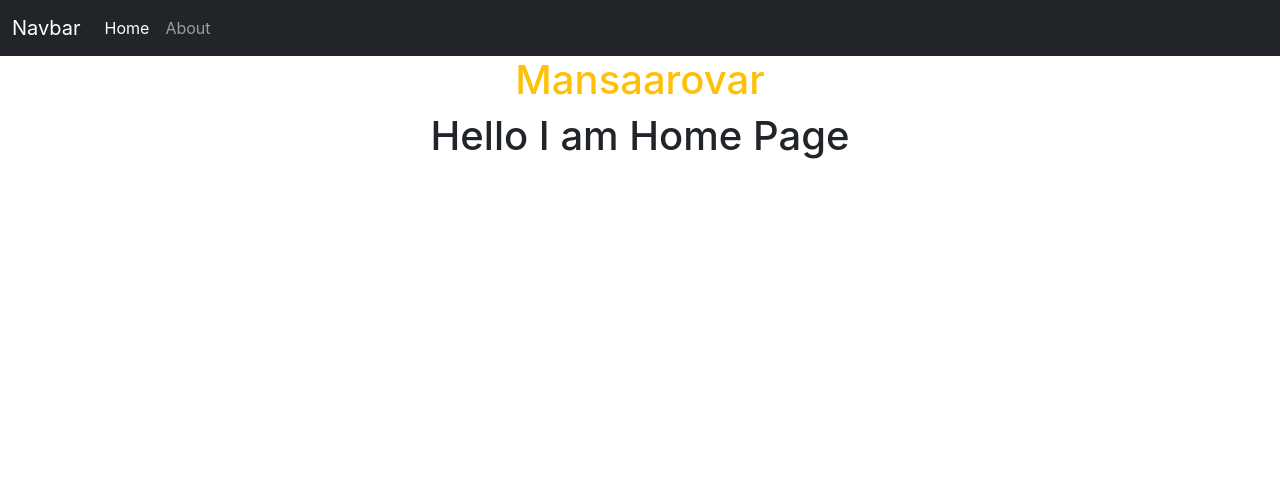
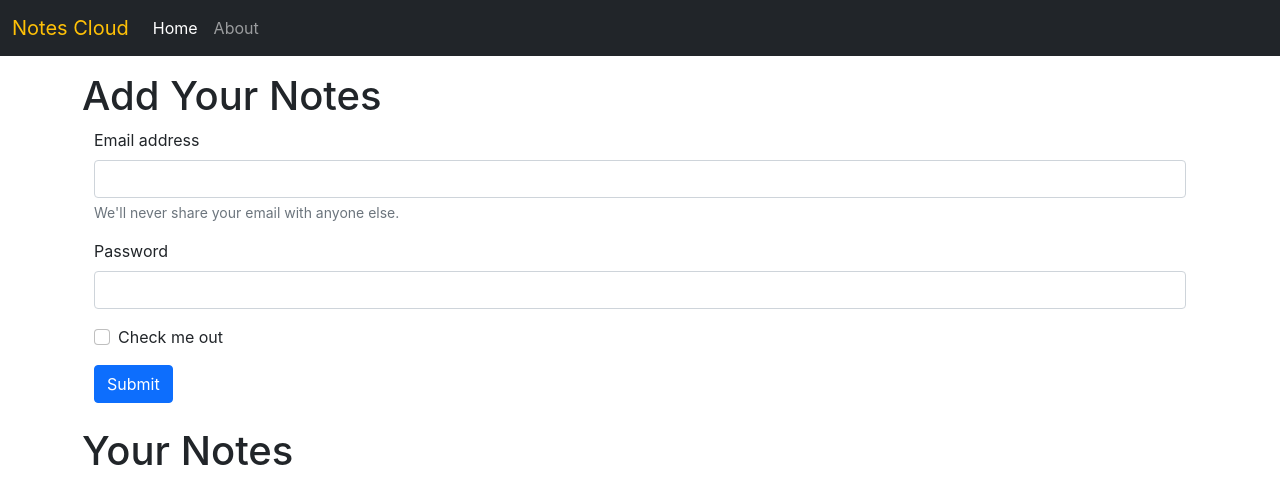
Before and after one commit to SHIVAM1422000/Cloud-Notes_MERN-Stack, a React (Create React App) app: page / in a window 1280 px wide. Shown: the top 504 px of the page. Built offline with nearby package versions, Linux system fonts and the light colour scheme.

Commit message:
Added Note State Context in the App

```diff
--- a/src/App.js
+++ b/src/App.js
@@ -2,44 +2,30 @@ import './App.css';
 import Navbar from './Components/Navbar';
 import Home from './Components/Home';
 import About from './Components/About';
+import NoteState from './Context/Notes/noteState';
+// import NoteContext from './Context/Notes/noteContext';
 
 import {
   BrowserRouter as Router,
   Switch,
   Route,
-  Link
 } from "react-router-dom";
 
 function App() {
   return (
+    <>
+    <NoteState>
     <Router>
-      <div className="App">
-      <Navbar/>
-       <h1 className='text-warning'>Mansaarovar</h1>
-
-        {/* Navigations Links  */}
-    {/* <nav>
-          <ul>
-            <li>
-              <Link to="/">Home</Link>
-            </li>
-            <li>
-              <Link to="/about">About</Link>
-            </li>
-          </ul>
-        </nav> */}
-
-
-        {/* // adiing paths here */}
+       <Navbar/>
+      <div className="container">
         <Switch>
           <Route exact path="/"><Home/></Route>
           <Route exact path="/about"> <About/></Route>
         </Switch>
-
-</div>
+   </div>
     </Router>
-
-
+      </NoteState>
+</>
   );
 }
 
--- a/src/Components/About.js
+++ b/src/Components/About.js
@@ -1,18 +1,11 @@
-import React, { Component } from 'react'
-import PropTypes from 'prop-types'
+import React from 'react'
 
-export class About extends Component {
-    // static propTypes = {
-
-    // }
-
-    render() {
-        return (
-            <div>
-                <h1> I am about Radhey</h1>
-            </div>
-        )
-    }
+function About() {
+    return (
+        <div>
+            <h1>I am About Radhe</h1>
+        </div>
+    )
 }
 
 export default About
--- a/src/Components/Home.js
+++ b/src/Components/Home.js
@@ -1,18 +1,40 @@
-import React, { Component } from 'react'
-import PropTypes from 'prop-types'
+import React ,{useContext} from 'react';
+import NoteContext from '../Context/Notes/noteContext';
+import NoteItem from './NoteItem';
+function Home(props) {
 
-export class Home extends Component {
-    // static propTypes = {
+ const context = useContext(NoteContext);
+ const {notes,setNotes} = context;
+ console.log(notes);
 
-    // }
+    return (
+        <div>
+           <h1 className='mt-3'>Add Your Notes</h1>
+           <div className="container">
+           <form>
+  <div className="mb-3">
+    <label for="exampleInputEmail1" className="form-label">Email address</label>
+    <input type="email" className="form-control" id="exampleInputEmail1" aria-describedby="emailHelp"/>
+    <div id="emailHelp" className="form-text">We'll never share your email with anyone else.</div>
+  </div>
+  <div className="mb-3">
+    <label for="exampleInputPassword1" className="form-label">Password</label>
+    <input type="password" className="form-control" id="exampleInputPassword1"/>
+  </div>
+  <div className="mb-3 form-check">
+    <input type="checkbox" className="form-check-input" id="exampleCheck1"/>
+    <label className="form-check-label" for="exampleCheck1">Check me out</label>
+  </div>
+  <button type="submit" className="btn btn-primary">Submit</button>
+</form>
+               </div>
+           <h1 className='mt-4'>Your Notes</h1>
+     {notes.map((note)=>{
+           return <NoteItem note={note}/>
+     })}
 
-    render() {
-        return (
-            <div>
-                <h1>Hello I am Home Page</h1>
-            </div>
-        )
-    }
+        </div>
+    );
 }
 
-export default Home
+export default Home;
--- a/src/Components/Navbar.js
+++ b/src/Components/Navbar.js
@@ -1,28 +1,30 @@
-import React, { Component } from 'react'
-import PropTypes from 'prop-types'
-import { Link } from 'react-router-dom'
-export class Navbar extends Component {
-    // static propTypes = {
+import React from 'react';
+import { Link } from 'react-router-dom';
+import {
+        useLocation
+      } from "react-router-dom";
 
-    // }
+function Navbar() {
 
-    render() {
+let location = useLocation();
+// console.log(location.pathname);
+
         return (
             <div>
 
                 <nav className="navbar navbar-expand-lg navbar-dark bg-dark">
   <div className="container-fluid">
-    <Link className="navbar-brand" to="/">Navbar</Link>
+    <Link className="navbar-brand text-warning" to="/">Notes Cloud</Link>
     <button className="navbar-toggler" type="button" data-bs-toggle="collapse" data-bs-target="#navbarSupportedContent" aria-controls="navbarSupportedContent" aria-expanded="false" aria-label="Toggle navigation">
       <span className="navbar-toggler-icon"></span>
     </button>
     <div className="collapse navbar-collapse" id="navbarSupportedContent">
       <ul className="navbar-nav me-auto mb-2 mb-lg-0">
         <li className="nav-item">
-          <Link className="nav-link active" aria-current="page" to="/">Home</Link>
+          <Link className={`nav-link ${location.pathname==="/"?"active":""}`} aria-current="page" to="/">Home</Link>
         </li>
         <li className="nav-item">
-          <Link className="nav-link" to="/about">About</Link>
+          <Link className={`nav-link ${location.pathname==="/about"?"active":""}`}  to="/about">About</Link>
         </li>
       </ul>
     </div>
@@ -32,7 +34,7 @@ export class Navbar extends Component {
 
             </div>
         )
-    }
+
 }
 
 export default Navbar
--- /dev/null
+++ b/src/Components/NoteItem.js
@@ -0,0 +1,14 @@
+import React from 'react'
+
+function NoteItem(props) {
+    return (
+        <div>
+            <div>
+                <h1 className='text-success'>{props.title}</h1>
+                <p>{props.description}</p>
+            </div>
+        </div>
+    )
+}
+
+export default NoteItem
--- /dev/null
+++ b/src/Context/Notes/noteContext.js
@@ -0,0 +1,5 @@
+import { createContext } from "react";
+
+const noteContext=createContext();
+
+export default noteContext;
--- /dev/null
+++ b/src/Context/Notes/noteState.js
@@ -0,0 +1,59 @@
+import NoteContext from './noteContext';
+import { useState } from 'react';
+
+
+const NoteState = (props) =>{
+
+  const initial_notes=[
+    {
+      "_id": "61cab007dc029d43cd399e07",
+      "user": "61c9999c90be878604e63693",
+      "title": "Mero Vrindavan Nyarra",
+      "description": "Sabse Pyara",
+      "tag": "Important",
+      "date": "1640673287329",
+      "__v": 0
+    },
+    {
+      "_id": "61caeb29c6d504e7091e1214",
+      "user": "61c9999c90be878604e63693",
+      "title": "Meri LAdli Ju",
+      "description": "Sabse Pyari hai",
+      "tag": "Important",
+      "date": "1640688425346",
+      "__v": 0
+    },
+    {
+      "_id": "61caec0aa01adafa42a5654f",
+      "user": "61c9999c90be878604e63693",
+      "title": "Meri LAdli Ju",
+      "description": "Sabse Pyaris hai",
+      "tag": "Important",
+      "date": "1640688650744",
+      "__v": 0
+    },
+    {
+      "_id": "61caed2f540ca1c3b06dd425",
+      "user": "61c9999c90be878604e63693",
+      "title": "Meri LAdli Ju",
+      "description": "Sabseq Pyaris hai",
+      "tag": "Important",
+      "date": "1640688943651",
+      "__v": 0
+    }
+  ]
+
+const [notes,setNotes] = useState(initial_notes);
+
+   return (
+    <NoteContext.Provider value={{notes,setNotes}}>
+      {props.children}
+    </NoteContext.Provider>
+  );
+
+}
+
+
+
+
+  export default NoteState;
```
